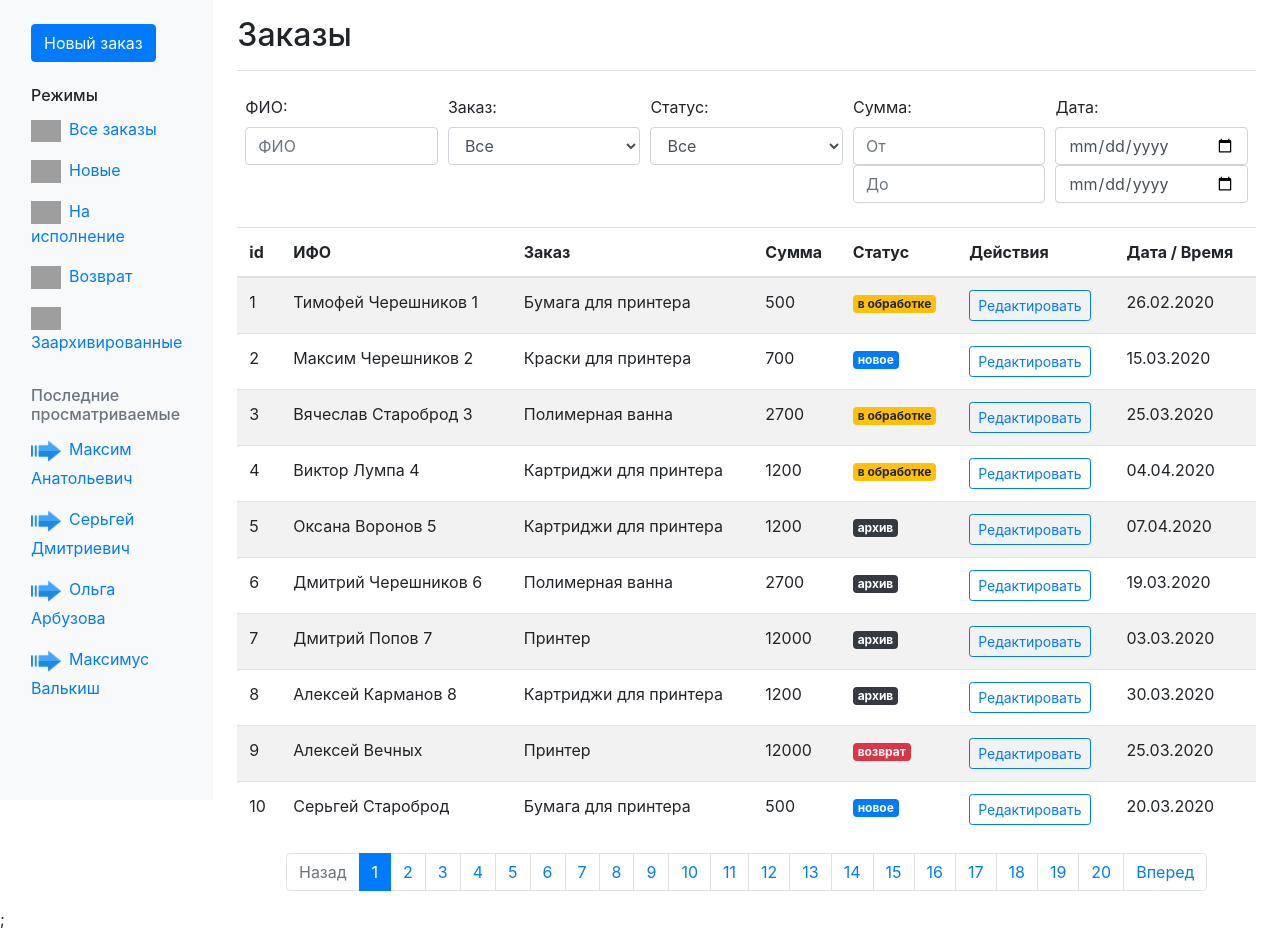
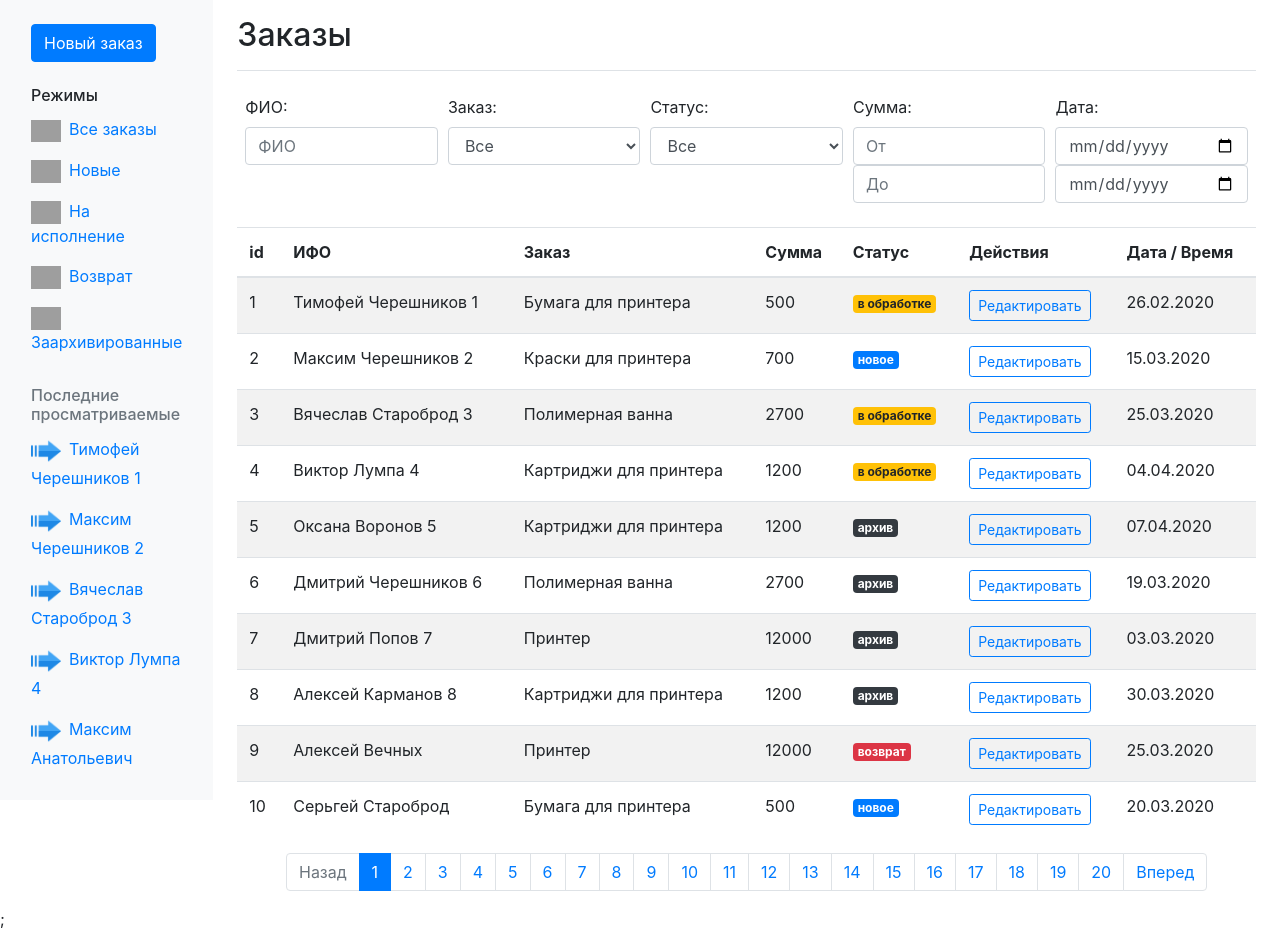
Before and after one commit to Serrjik/CRM-React, a React (Create React App) app: page / in a window 1280 px wide. Built offline with nearby package versions, Linux system fonts and the light colour scheme; grey boxes are pictures that could not be loaded.

Commit message:
Работает переход по Последним просматриваемым ссылкам в навигации.

```diff
--- a/src/pages/Nav.jsx
+++ b/src/pages/Nav.jsx
@@ -1,9 +1,14 @@
-import React from 'react'
+import React, { useContext } from 'react'
 import { Link } from 'react-router-dom'
+import Context from '../database/Context'
 
 const sitePath = window.location.protocol + '//' + window.location.host
 
 export default function Nav() {
+	const value = useContext(Context)
+	const lastReviewedOrdersIDs = value.state.lastReviewed.orderIds
+	const getOrderById = value.getOrderById
+
 	return (
 		<nav
 			className='col-md-2 d-none d-md-block bg-light sidebar'
@@ -85,6 +90,14 @@ export default function Nav() {
 					Последние просматриваемые
 				</h6>
 				<ul className='nav flex-column mb-2'>
+					{lastReviewedOrdersIDs.map(id => (
+						<Li
+							id={id}
+							key={id}
+							fullname={getOrderById(id).fullname}
+						/>
+					))}
+
 					<li className='nav-item'>
 						<a className='nav-link' href='/'>
 							<img
@@ -96,41 +109,26 @@ export default function Nav() {
 							Максим Анатольевич
 						</a>
 					</li>
-					<li className='nav-item'>
-						<a className='nav-link' href='/'>
-							<img
-								src={sitePath + '/assets/arrow.png'}
-								alt=''
-								style={{ width: '30px' }}
-								className='mr-2'
-							/>
-							Серьгей Дмитриевич
-						</a>
-					</li>
-					<li className='nav-item'>
-						<a className='nav-link' href='/'>
-							<img
-								src={sitePath + '/assets/arrow.png'}
-								alt=''
-								style={{ width: '30px' }}
-								className='mr-2'
-							/>
-							Ольга Арбузова
-						</a>
-					</li>
-					<li className='nav-item'>
-						<a className='nav-link' href='/'>
-							<img
-								src={sitePath + '/assets/arrow.png'}
-								alt=''
-								style={{ width: '30px' }}
-								className='mr-2'
-							/>
-							Максимус Валькиш
-						</a>
-					</li>
 				</ul>
 			</div>
 		</nav>
 	)
 }
+
+const Li = props => {
+	const { id, fullname } = props
+
+	return (
+		<li className='nav-item'>
+			<Link className='nav-link' to={`/editor/${id}`}>
+				<img
+					src={sitePath + '/assets/arrow.png'}
+					alt=''
+					style={{ width: '30px' }}
+					className='mr-2'
+				/>
+				{fullname}
+			</Link>
+		</li>
+	)
+}
--- a/src/pages/OrderManager/OrderManagerPage.jsx
+++ b/src/pages/OrderManager/OrderManagerPage.jsx
@@ -47,7 +47,6 @@ export default function OrderManagerPage() {
 			good: inputGoodRef.current.value,
 			date: inputDateRef.current.value,
 		}
-		console.log('updatedOrder: ', updatedOrder)
 
 		updateOrder(order.id, updatedOrder)
 		history.push(`/`)
```
